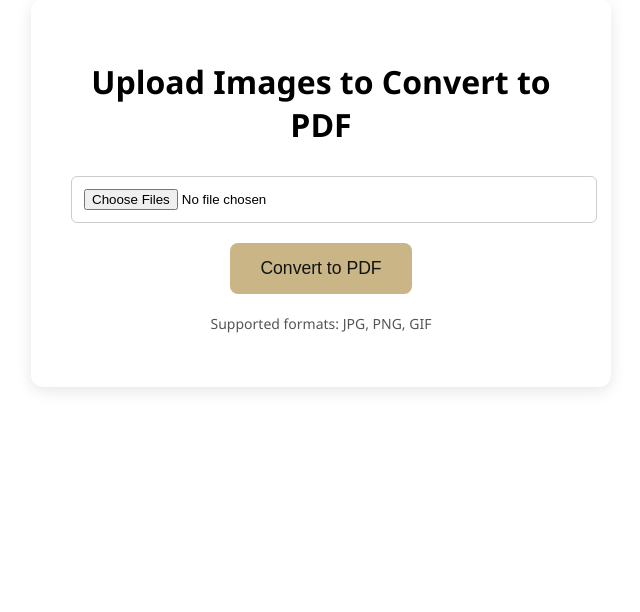
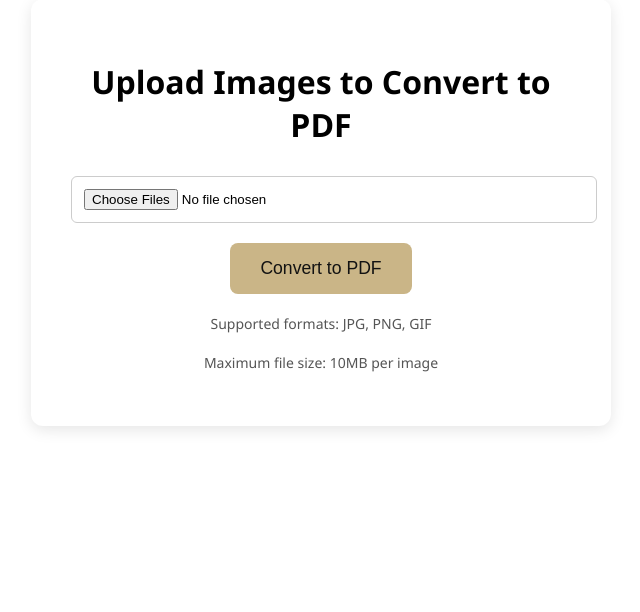
Before and after one commit to mohdyooshe/pdfworld, a Flask app: page /image_to_pdf in a window 1280 px wide. Shown: the part 121-733 px from the top of the page, without its empty margins (319-959 px from the left). Run offline with Flask 3, Linux system fonts and the light colour scheme.

Commit message:
Update image.html

```diff
--- a/templates/image.html
+++ b/templates/image.html
@@ -146,6 +146,7 @@
     </form>
 
     <p>Supported formats: JPG, PNG, GIF</p>
+    <p>Maximum file size: 10MB per image</p>
   </div>
 </div>
 
```
